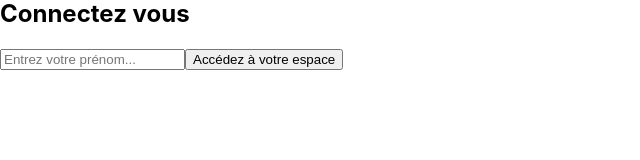
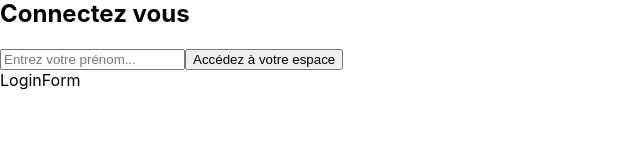
Before and after one commit to bem630/crazee-burgers, a React (Create React App) app: page / in a window 1280 px wide. Shown: the part 123-283 px from the top of the page, without its empty margins (0-640 px from the left). Built offline with nearby package versions, Linux system fonts and the light colour scheme.

Commit message:
✨ F01 : LOGIN > LoginPage > Create LoginForm

```diff
--- /dev/null
+++ b/src/components/pages/login/LoginForm.js
@@ -0,0 +1,7 @@
+const LoginForm = () => {
+    return (
+        <div>LoginForm</div>
+     );
+}
+
+export default LoginForm;
--- a/src/components/pages/login/LoginPage.js
+++ b/src/components/pages/login/LoginPage.js
@@ -1,4 +1,5 @@
 import { useState } from "react";
+import LoginForm from "./LoginForm";
 
 const LoginPage = () => {
     // state
@@ -17,6 +18,10 @@ const LoginPage = () => {
 
 
     // affichage (render)
+
+    // création de formulaire
+    // soumission du formalaire
+    //collecte de données
     return (
         <div>
             <h1>Bienvenue chez nous !</h1><br/>
@@ -26,6 +31,7 @@ const LoginPage = () => {
                  type="text" placeholder="Entrez votre prénom..." required />
                 <button>Accédez à votre espace</button>
             </form>
+            <LoginForm/>
         </div>
      );
 }
```
